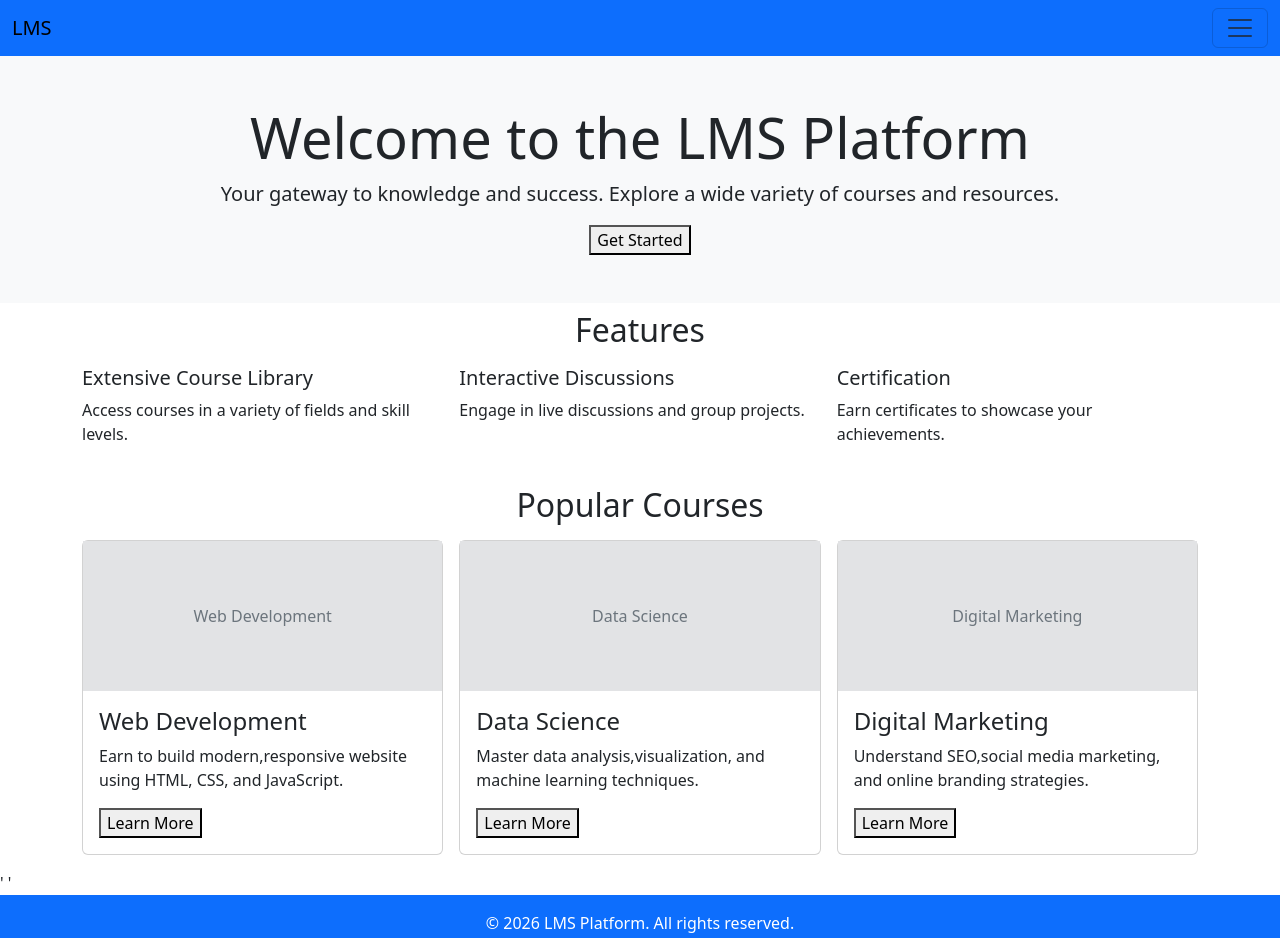
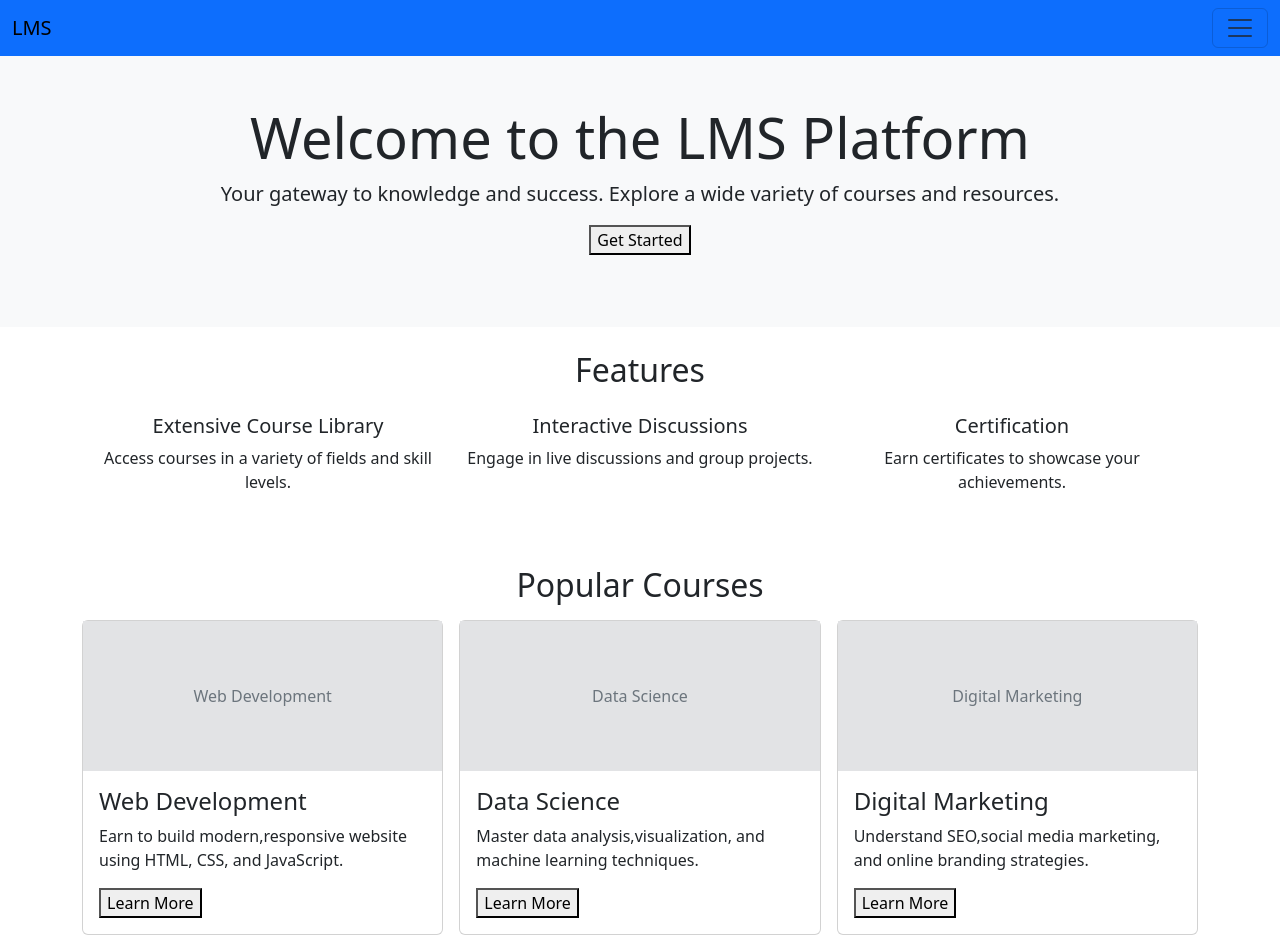
Before and after one commit to kadnathashanimanshi/LMS-Platform, a plain HTML site: page index.html in a window 1280 px wide. Shown: the top 938 px of the page. Drawn offline with nearby package versions, Linux system fonts and the light colour scheme.

Commit message:
edit lms platform

```diff
--- a/index.html
+++ b/index.html
@@ -5,7 +5,7 @@
     <meta name="viewport" content="width=device-width, initial-scale=1">
     <title>LMS Platform</title>
     <link href="https://cdn.jsdelivr.net/npm/bootstrap@6.0.0-alpha.1/dist/css/bootstrap.min.css" rel="stylesheet" integrity="sha384-B/GM4XqrwHnWXNOWMbloTmrYXZg10cakYGmpfsR/bbzQ6JAJI4ihuyADKLnBgrCe" crossorigin="anonymous">
-    <style>
+        <style>
   #courses .row {
     display: flex;
     flex-direction: row;
@@ -48,30 +48,30 @@
     </dialog>
   </div>
 </nav>
- <section id="home" class="bg-light text-center py-5">
+ <section class="bg-light text-center py-5">
         <div class="container">
      <h1 class="display-4">Welcome to the LMS Platform</h1>
      <p class="lead">Your gateway to knowledge and success. Explore a wide variety of courses and resources.</p>
-     <button type="button" class="btn-solid theme-primary">Get Started</button>
+     <button type="button" class="btn-solid theme-primary mb-4">Get Started</button>
             </div>
  </section>
      <!-- Feature Section -->
-     <section id="features" class="py-2">
+     <section class="container my-4" id="about">
          <div class="container">
-            <h2 class="text-center mb-3">Features</h2>
-            <div class="row g-3">
+            <h2 class="text-center mb-4">Features</h2>
+            <div class="row">
               <!-- Feature 1 -->
-              <div class="col-4">
+              <div class="col-4 text-center mb-3">
                 <h5>Extensive Course Library</h5>
                 <p>Access courses in a variety of fields and skill levels.</p>
               </div>
               <!-- Feature 2 -->
-              <div class="col-4">
+              <div class="col-4 text-center mb-3">
                 <h5>Interactive Discussions</h5>
                 <p>Engage in live discussions and group projects.</p>
               </div>
               <!-- Feature 3 -->
-              <div class="col-4">
+              <div class="col-4 text-center mb-3">
                 <h5>Certification</h5>
                 <p>Earn certificates to showcase your achievements.</p>
               </div>
@@ -126,8 +126,8 @@
     <div class="container">
         <p class="mb-2" style="color: white;"> &copy; 2026 LMS Platform. All rights reserved.</p>
 
-                <a href="#" style="color: white;">Privacy Policy</a>
-                <a href="#" style="color: white;" class="ms-3">Terms of Use</a>
+                <a href="#" style="color: white;">Privacy Policy </a>
+                <a href="#" style="color: white;" class="ms-3"> Terms of Use</a>
             </div>
 </footer>
  </body>
```
